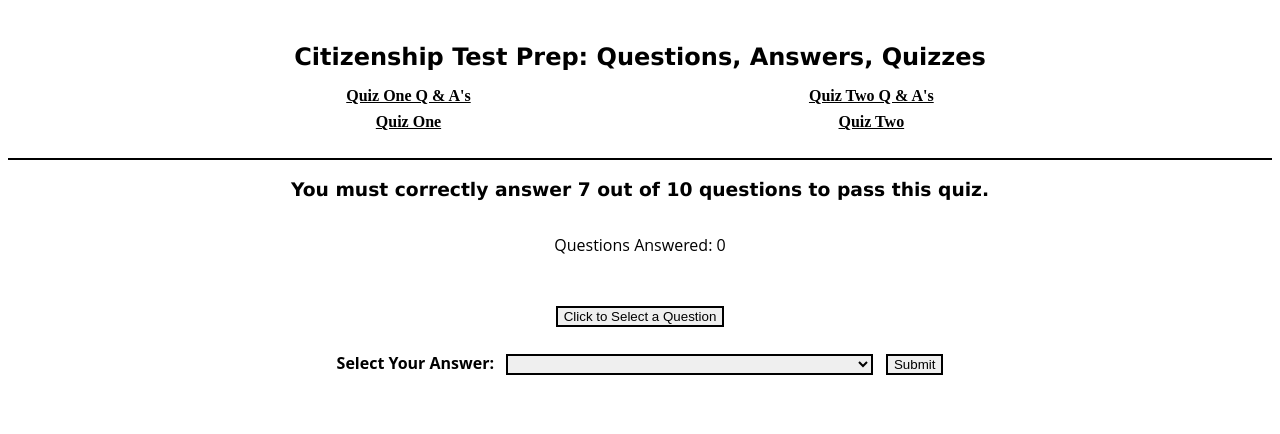
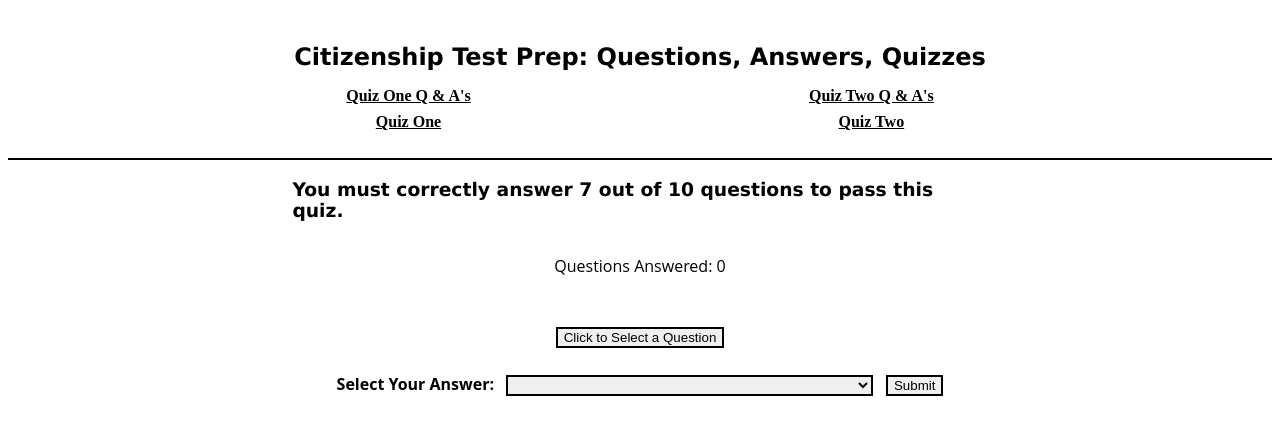
Before and after one commit to mmaustin/citizenship-questions-answers, a React (Create React App) app in the folder citizenship-frontend/: page /questions/quiz-one in a window 1280 px wide. Shown: the top 434 px of the page. Built offline with nearby package versions, Linux system fonts and the light colour scheme.

Commit message:
resized widths of quiz sub containers

```diff
--- a/citizenship-frontend/src/features/questions/QuizOne.js
+++ b/citizenship-frontend/src/features/questions/QuizOne.js
@@ -116,7 +116,7 @@ export const QuizOne = () => {
                         : <h3 className='result-statement'>Don't fret! Keep studying and practicing!</h3>
                     }
                 </div>
-                <div>
+                <div className='sub-container-four'>
                     {displayArray}
                 </div>
             </>
--- a/citizenship-frontend/src/index.css
+++ b/citizenship-frontend/src/index.css
@@ -130,17 +130,21 @@ nav {
 
 /*Quiz One CSS*/
 
-.quiz-container, .sub-container-one, .sub-container-two, .sub-container-three {
+.quiz-container, .sub-container-one, .sub-container-two, .sub-container-three,
+.sub-container-four {
     margin: 0;
-    width: 100%;
+    width: 55%;
     display: flex;
     justify-content: center;
     align-items: center;
     flex-flow: column;
 }
 
+.quiz-container {
+    width: 100%;
+}
+
 .sub-container-one {
-    width: 100%;
     margin-bottom: 25px;
 }
 
@@ -148,8 +152,8 @@ nav {
     flex-flow: row;
 }
 
-.sub-container-three {
-    width: 80%;
+.sub-container-four {
+    border: 1px solid green;
 }
 
 .selected-question, label, .answer-selector {
```
